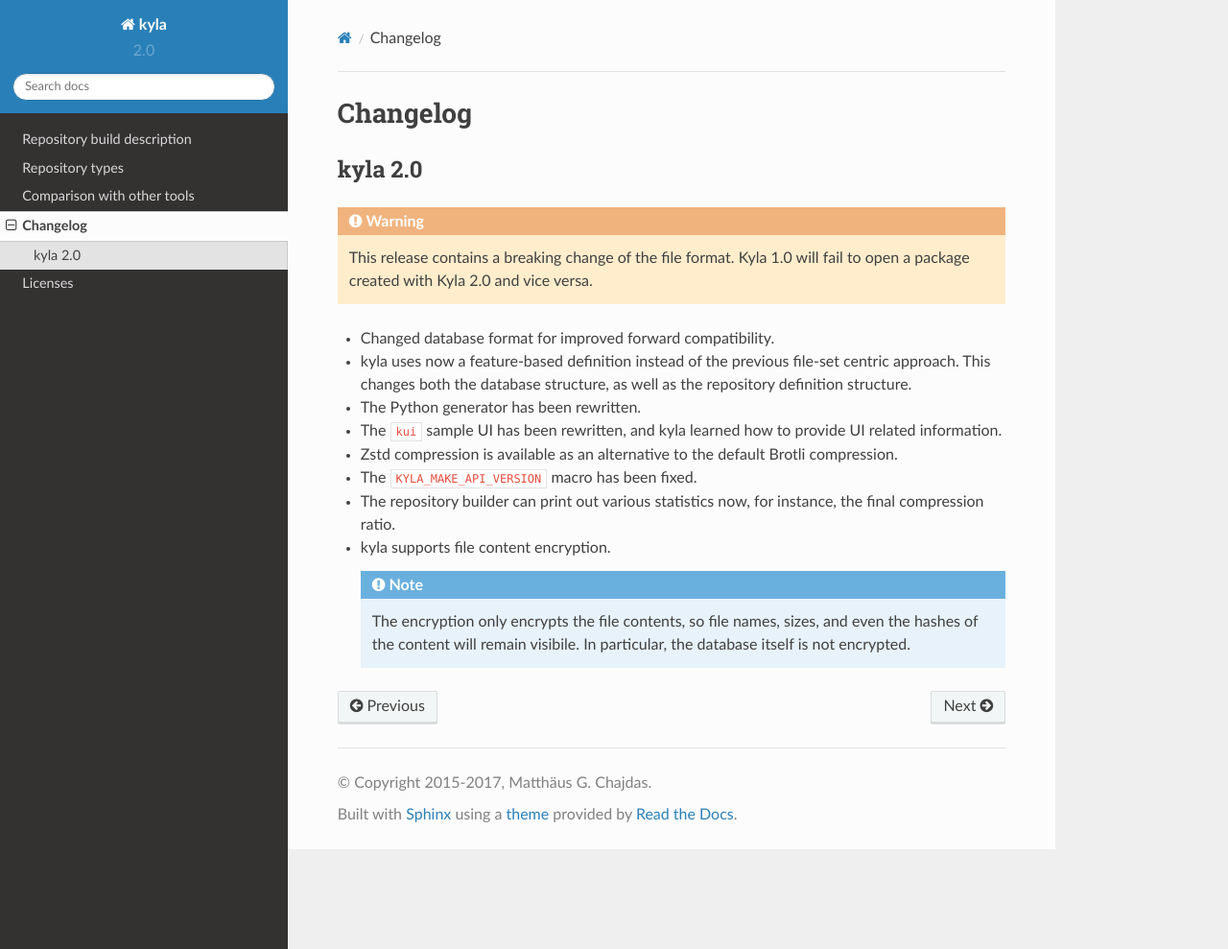
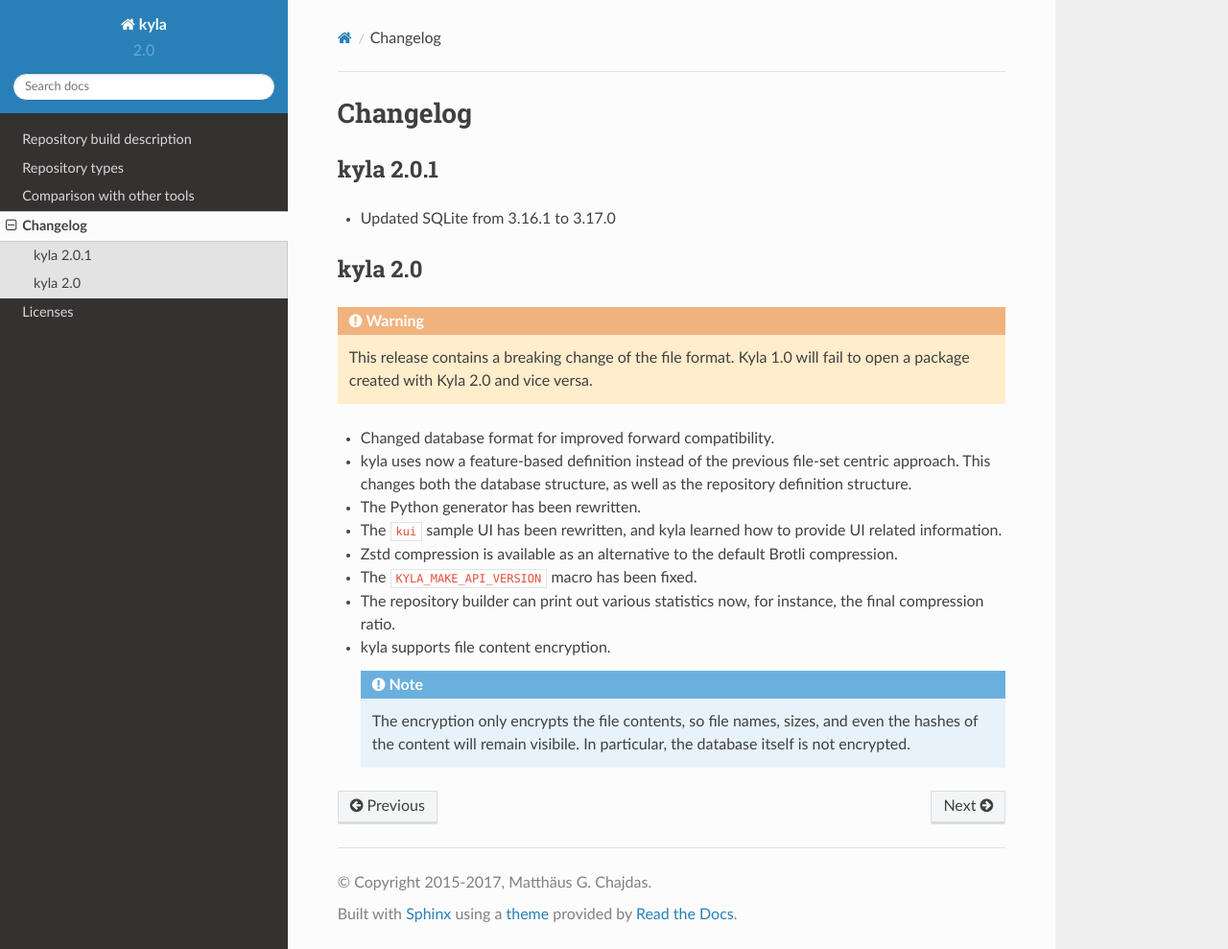
Before and after one commit to Anteru/kyla, a Sphinx documentation site: the page built from doc/source/changelog.rst, in a window 1280 px wide and 989 px high. Shown: the whole window at 96% size. Built offline with Sphinx 7.4.7 and the Read the Docs theme 2.0.0, drawn with Linux system fonts in a browser that asks for light colours.

Commit message:
Update SQLite to 3.17.0.

```diff
--- a/doc/source/changelog.rst
+++ b/doc/source/changelog.rst
@@ -1,5 +1,10 @@
 Changelog
 =========
+
+kyla 2.0.1
+----------
+
+* Updated SQLite from 3.16.1 to 3.17.0
 
 kyla 2.0
 --------
```
Also changed, not shown: 4 other files.
